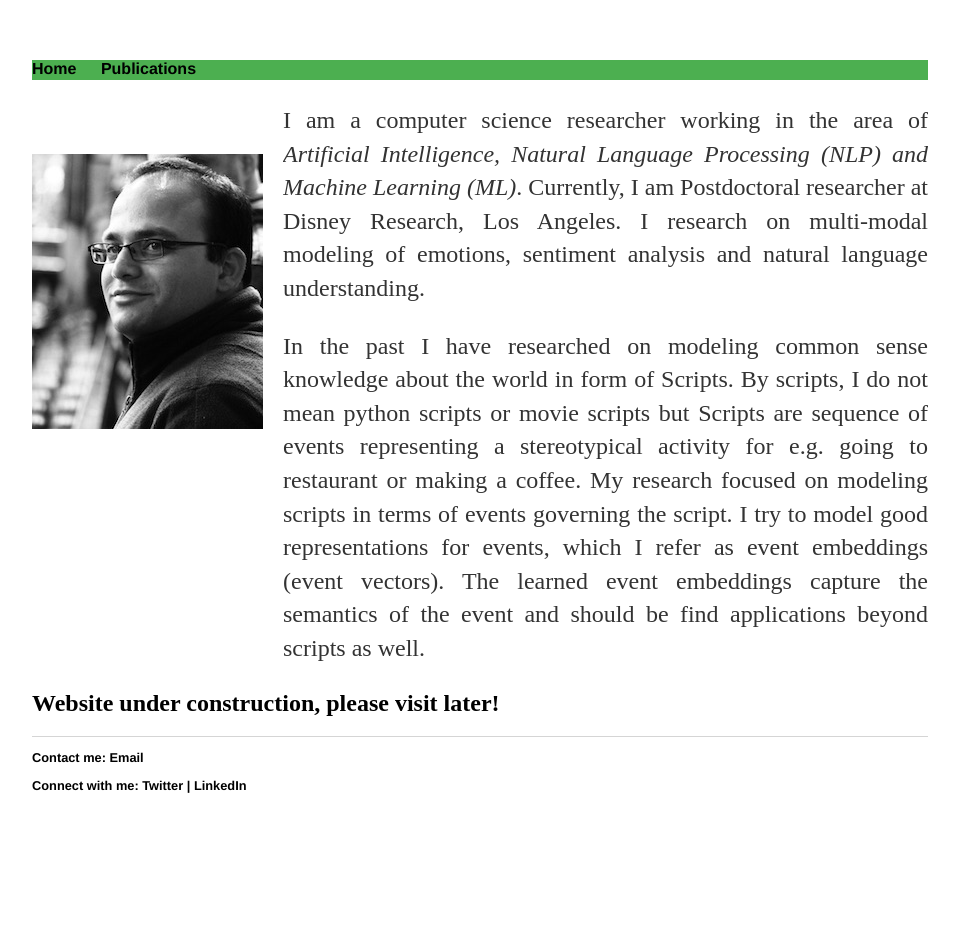
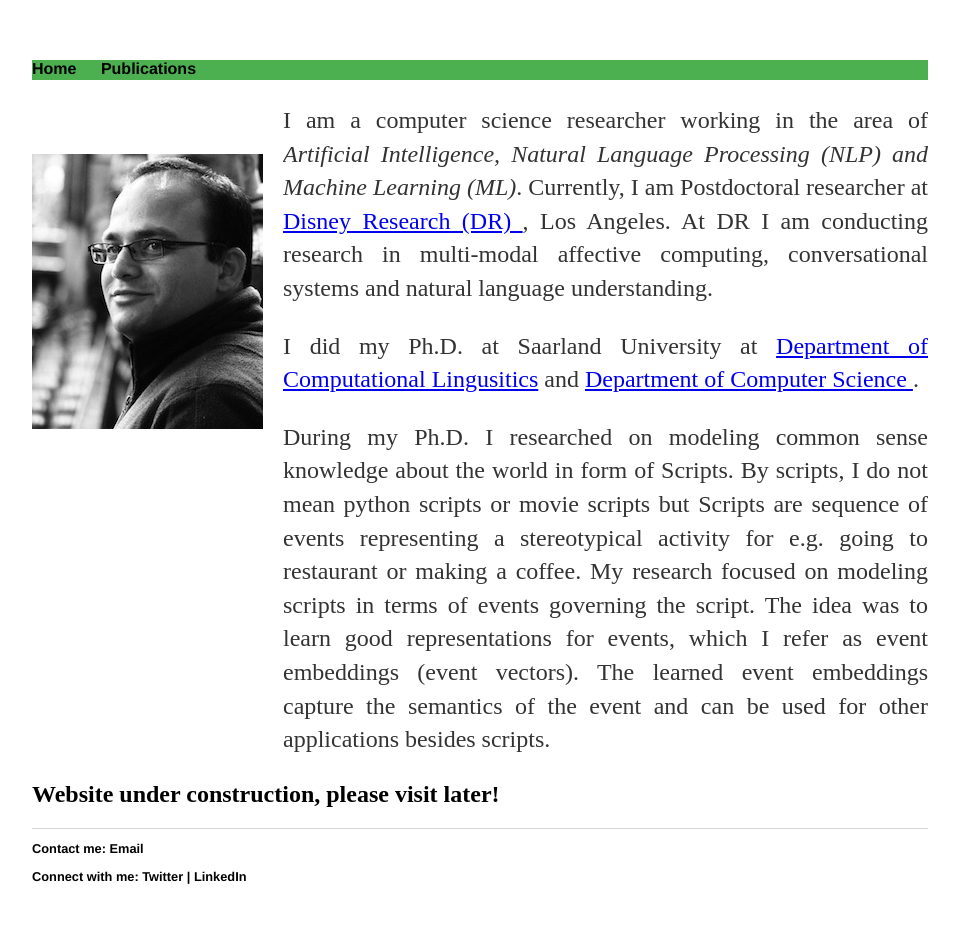
Before and after one commit to ashutosh-modi/ashutosh-modi.github.io, a Jekyll site: the page built from index.html, in a window 1280 px wide. Shown: the whole page, without its empty margins (160-1119 px from the left). Built offline with Jekyll 4.4.1, drawn with Linux system fonts in a browser that asks for light colours; before the commit the page ends 900 px from its top, so only the background shows below that.

Commit message:
Update index.html

```diff
--- a/index.html
+++ b/index.html
@@ -9,13 +9,14 @@ title: Ashutosh Modi
 
 			<p>
 				I am a computer science researcher  working in the area of <em>Artificial Intelligence, Natural Language Processing (NLP) and Machine Learning (ML)</em>.
-				Currently, I am Postdoctoral researcher at Disney Research, Los Angeles. I research on multi-modal modeling of emotions, sentiment analysis and natural language understanding.
+				Currently, I am Postdoctoral researcher at <a href="https://www.disneyresearch.com/">Disney Research (DR) </a>, Los Angeles. At DR I am conducting research in multi-modal affective computing, conversational systems and natural language understanding.
 			</p>
 
-
-
 			<p>
-				In the past I have researched on modeling common sense knowledge about the world in form of Scripts. By scripts, I do not mean python scripts or movie scripts but Scripts are sequence of events representing a stereotypical activity for e.g. going to restaurant or making a coffee. My research focused on modeling scripts in terms of events governing the script. I try to model good representations for events, which I refer as event embeddings (event vectors). The learned event embeddings capture the semantics of the event and should be find applications beyond scripts as well.
+				I did my Ph.D. at Saarland University at <a href="http://www.coli.uni-saarland.de/index.php?lang=en">Department of Computational Lingusitics</a> and <a href="https://www.graduateschool-computerscience.de/">Department of Computer Science </a>.
+				</p>
+				<p>
+				During my Ph.D. I researched on modeling common sense knowledge about the world in form of Scripts. By scripts, I do not mean python scripts or movie scripts but Scripts are sequence of events representing a stereotypical activity for e.g. going to restaurant or making a coffee. My research focused on modeling scripts in terms of events governing the script. The idea was to learn good representations for events, which I refer as event embeddings (event vectors). The learned event embeddings capture the semantics of the event and can be used for other applications besides scripts.
 			</p>
 
 
```
